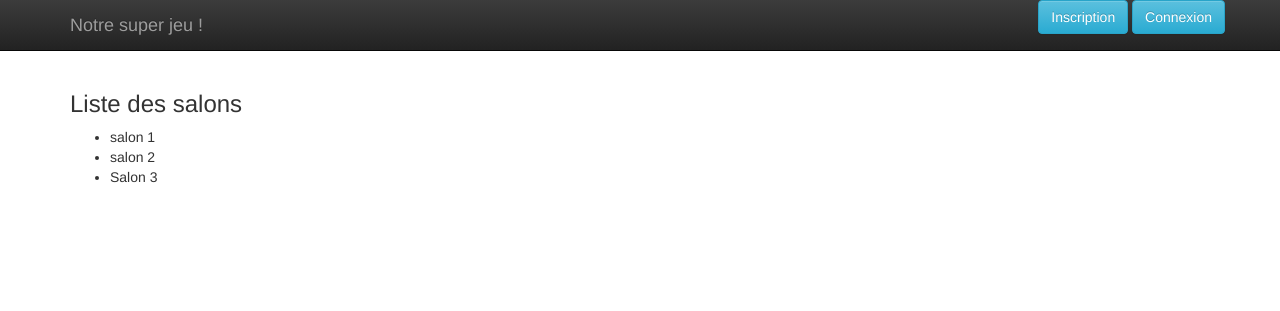
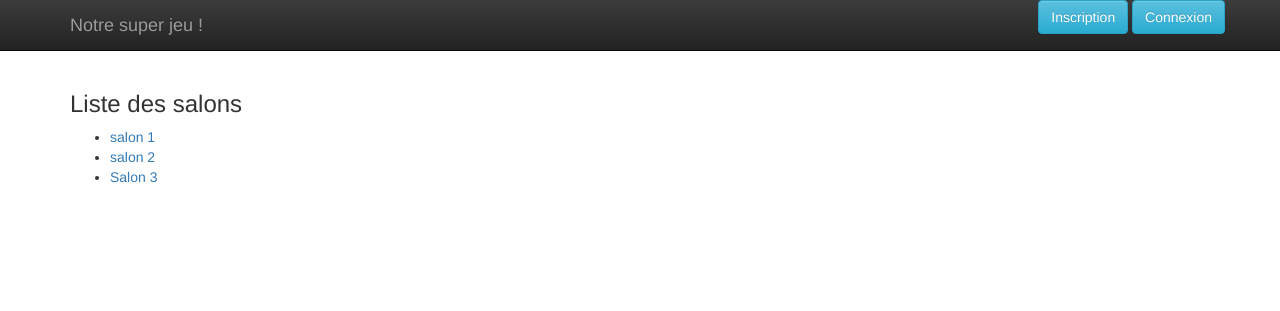
Before and after one commit to batebates/L3ProjetWeb, a Django app: page / in a window 1280 px wide. Shown: the top 311 px of the page. Run offline with Django 3.2, Linux system fonts and the light colour scheme; some libraries are stand-ins or nearby versions.

Commit message:
petite modif

```diff
--- a/BDR/core/templates/core/connexion.html
+++ b/BDR/core/templates/core/connexion.html
@@ -11,7 +11,7 @@
 			<input type="text" name="pseudo" id="pseudo" tabindex="1" class="form-control" placeholder="Pseudo" value="">
 		</div>
 		<div class="form-group">
-			<input type="password" name="password" id="password" tabindex="2" class="form-control" placeholder="Password">
+			<input type="password" name="password" id="password" tabindex="2" class="form-control" placeholder="Mot de passe">
 		</div>
 		<div class="form-group text-center">
 			<input type="checkbox" tabindex="3" class="" name="seSouvenir" id="seSouvenir">
--- a/BDR/core/templates/core/index.html
+++ b/BDR/core/templates/core/index.html
@@ -3,8 +3,8 @@
 {% block content %}
     <h3>Liste des salons</h3>
 	<ul>
-		<li>salon 1</li>
-		<li>salon 2</li>
-		<li>Salon 3</li>
+		<li><a href="#">salon 1</a></li>
+		<li><a href="#">salon 2</a></li>
+		<li><a href="#">Salon 3</a></li>
 	</ul>
 {% endblock content %}
```
